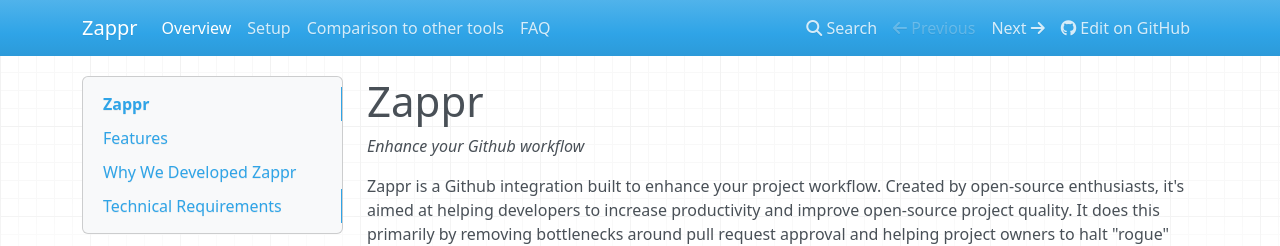
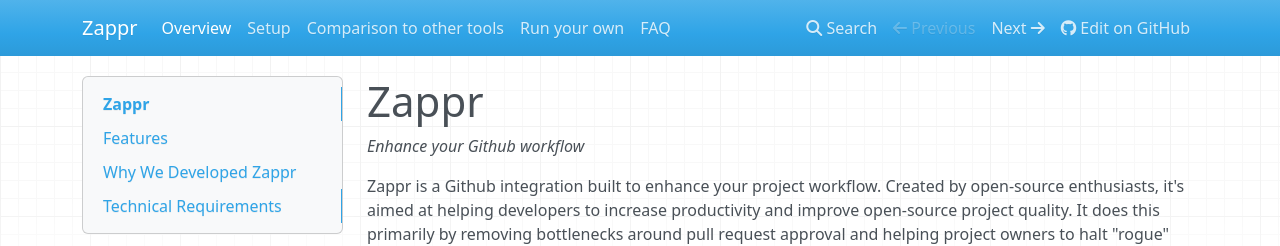
Before and after one commit to zalando/zappr, an MkDocs documentation site: the page built from docs/index.md, in a window 1280 px wide. Shown: the top 246 px of the page. Built offline with MkDocs 1.6.1, drawn with Linux system fonts in a browser that asks for light colours; nearby versions of some CDN libraries; old or Windows-style settings are respelled for this version of MkDocs.

Commit message:
Update mkdocs.yml

```diff
--- a/mkdocs.yml
+++ b/mkdocs.yml
@@ -6,6 +6,7 @@ pages:
   - Overview: index.md
   - Setup: setup.md
   - Comparison to other tools: competitors.md
+  - Run your own: run-your-own.md
   - FAQ: faq.md
 extra_css:
   - images.css
```
